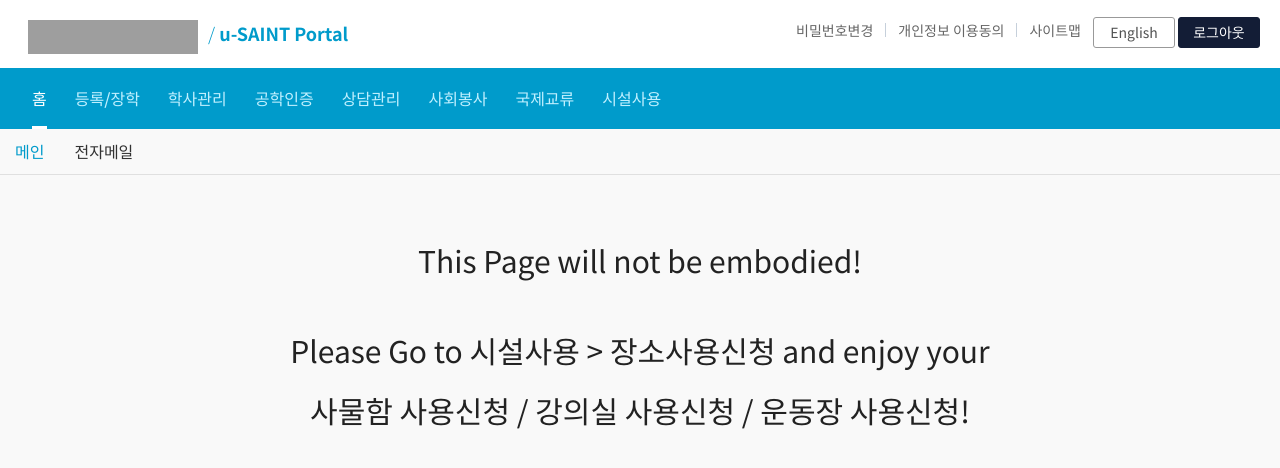
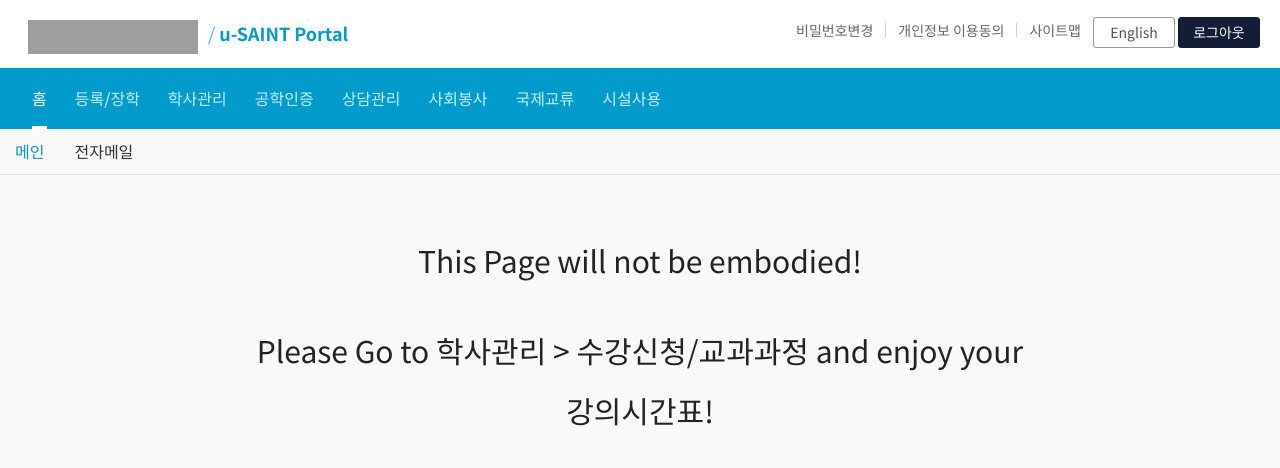
Before and after one commit to devgeon/SSU-Nice-Lecture-Timetable, a Vue app: page /usaint/home in a window 1280 px wide. Shown: the top 468 px of the page. Built offline with nearby package versions, Linux system fonts and the light colour scheme; grey boxes are pictures that could not be loaded.

Commit message:
changed file name

```diff
--- a/src/router.js
+++ b/src/router.js
@@ -15,7 +15,7 @@ const routes = [
         children: [
             {
                 path: "home",
-                component: () => import("./views/usaint/home")
+                component: () => import("./views/usaint/Home")
             },
             {
                 path: "facility",
@@ -65,7 +65,7 @@ const routes = [
                         children: [
                             {
                                 path: "timetable",
-                                component: () => import("./views/usaint/ems/course/timetable")
+                                component: () => import("./views/usaint/ems/course/Timetable")
                             }
 
                         ]
--- a/src/views/usaint/home.vue
+++ b/src/views/usaint/home.vue
@@ -1,8 +1,8 @@
 <template>
   <div id="no_content">
     This Page will not be embodied!<br /><br /><br />
-    Please Go to 시설사용 > 장소사용신청 and enjoy your<br /><br />
-    사물함 사용신청 / 강의실 사용신청 / 운동장 사용신청!
+    Please Go to 학사관리 > 수강신청/교과과정 and enjoy your<br /><br />
+    강의시간표!
   </div>
 </template>
 
```
